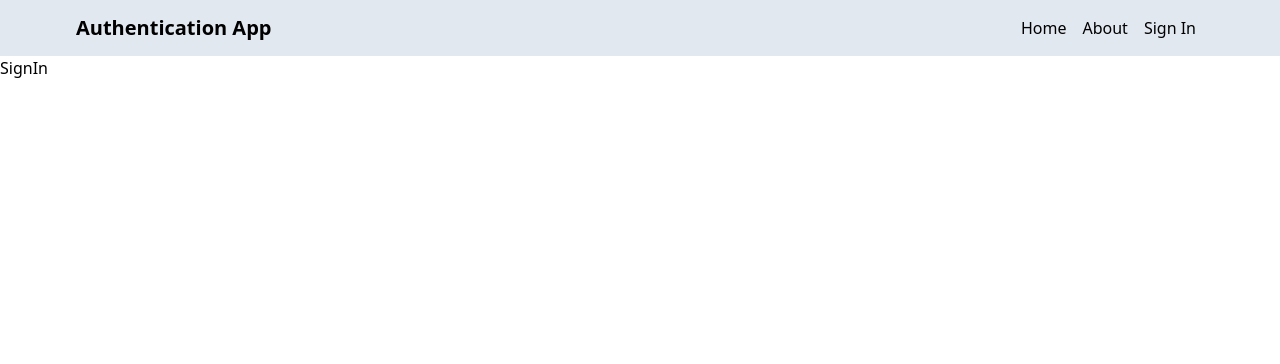
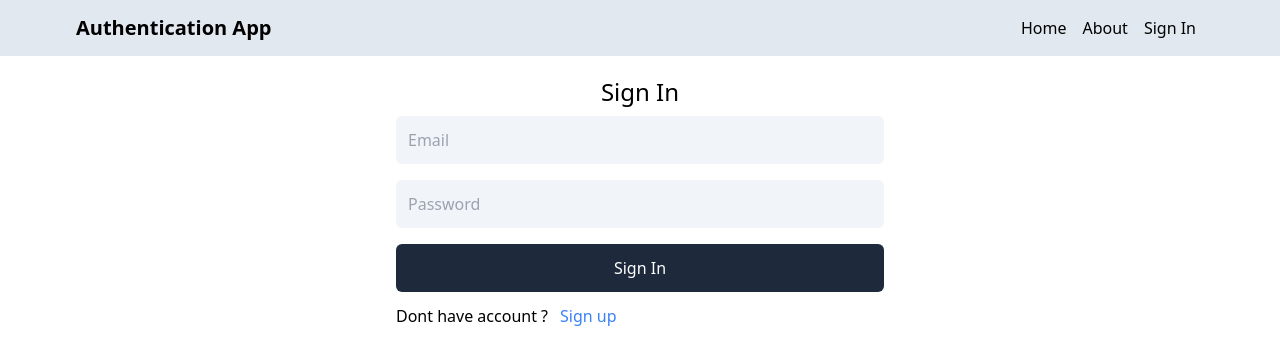
Before and after one commit to Rajeshkumarachari/maerauth, a React (Vite) app in the folder client/: page /sign-in in a window 1280 px wide. Shown: the top 364 px of the page. Built offline with nearby package versions, Linux system fonts and the light colour scheme.

Commit message:
complete the sign in page functionality

```diff
--- a/client/package.json
+++ b/client/package.json
@@ -10,10 +10,12 @@
     "preview": "vite preview"
   },
   "dependencies": {
+    "@reduxjs/toolkit": "^2.2.7",
     "axios": "^1.7.7",
     "react": "^18.3.1",
     "react-dom": "^18.3.1",
     "react-icons": "^5.3.0",
+    "react-redux": "^9.1.2",
     "react-router-dom": "^6.26.2"
   },
   "devDependencies": {
--- a/client/src/pages/SignIn.jsx
+++ b/client/src/pages/SignIn.jsx
@@ -1,3 +1,71 @@
+import { useState } from "react";
+import { Link, useNavigate } from "react-router-dom";
+
 export default function SignIn() {
-  return <div>SignIn</div>;
+  const [formData, setFormData] = useState({});
+  const [error, setError] = useState(false);
+  const [loading, setLoading] = useState(false);
+  const navigate = useNavigate();
+
+  const handleChange = (e) => {
+    setFormData({ ...formData, [e.target.id]: e.target.value });
+  };
+  const handleSubmit = async (e) => {
+    e.preventDefault();
+    try {
+      setLoading(true);
+      setError(false);
+      const res = await fetch("/api/auth/signin", {
+        method: "POST",
+        headers: {
+          "Content-Type": "application/json",
+        },
+        body: JSON.stringify(formData),
+      });
+      const data = await res.json();
+      setLoading(false);
+      if (data.success === false) {
+        setError(true);
+        return;
+      }
+      navigate("/");
+    } catch (error) {
+      setLoading(false);
+      setError(true);
+    }
+  };
+  return (
+    <div className=" p-3 max-w-lg mx-auto">
+      <h1 className=" text-2xl text-center my-2 font-medium">Sign In</h1>
+      <form onSubmit={handleSubmit} className=" flex flex-col gap-4 ">
+        <input
+          type="email"
+          placeholder="Email"
+          id="email"
+          className=" bg-slate-100 p-3 rounded-md"
+          onChange={handleChange}
+        />
+        <input
+          type="password"
+          placeholder="Password"
+          id="password"
+          className=" bg-slate-100 p-3 rounded-md"
+          onChange={handleChange}
+        />
+        <button
+          disabled={loading}
+          className=" bg-slate-800 text-white p-3 rounded-md hover:opacity-95 disabled:opacity-80"
+        >
+          {loading ? "Loading..." : "Sign In"}
+        </button>
+      </form>
+      <div className="flex mt-3 gap-3">
+        <p>Dont have account ? </p>
+        <Link to="/sign-up">
+          <span className=" text-blue-500 font-medium">Sign up</span>
+        </Link>
+      </div>
+      <p className=" text-red-700 m">{error && "Something went wrong"} </p>
+    </div>
+  );
 }
--- a/client/src/pages/SignUp.jsx
+++ b/client/src/pages/SignUp.jsx
@@ -1,10 +1,11 @@
 import { useState } from "react";
-import { Link } from "react-router-dom";
+import { Link, useNavigate } from "react-router-dom";
 
 export default function SignUp() {
   const [formData, setFormData] = useState({});
   const [error, setError] = useState(false);
   const [loading, setLoading] = useState(false);
+  const navigate = useNavigate();
 
   const handleChange = (e) => {
     setFormData({ ...formData, [e.target.id]: e.target.value });
@@ -27,6 +28,7 @@ export default function SignUp() {
         setError(true);
         return;
       }
+      navigate("/");
     } catch (error) {
       setLoading(false);
       setError(true);
@@ -66,7 +68,7 @@ export default function SignUp() {
       </form>
       <div className="flex mt-3 gap-3">
         <p>Have an account ? </p>
-        <Link to="sign-in">
+        <Link to="/sign-in">
           <span className=" text-blue-500 font-medium">Sign in</span>
         </Link>
       </div>
```
Also changed, not shown: 1 other file (tests, documents, lock files or other folders).
